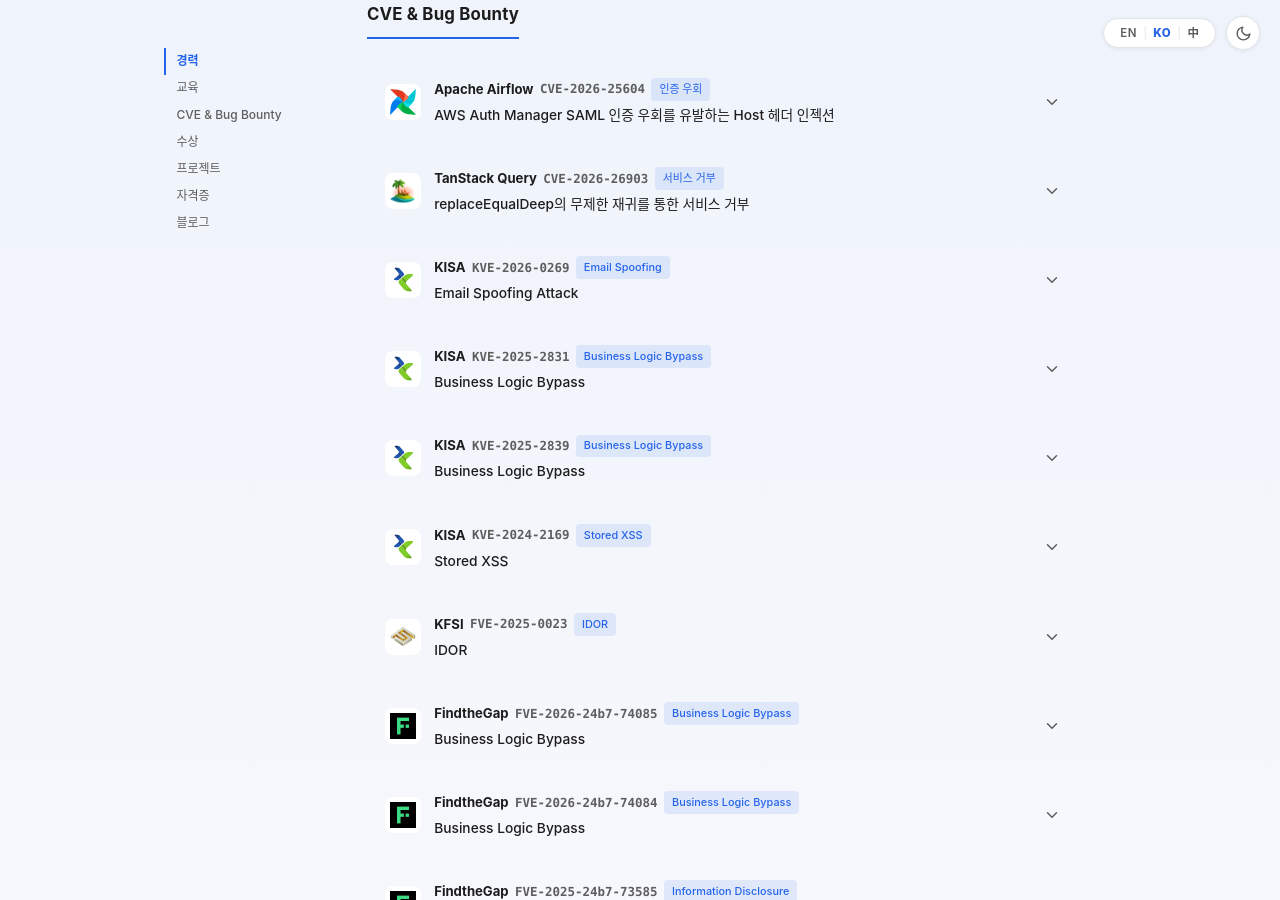
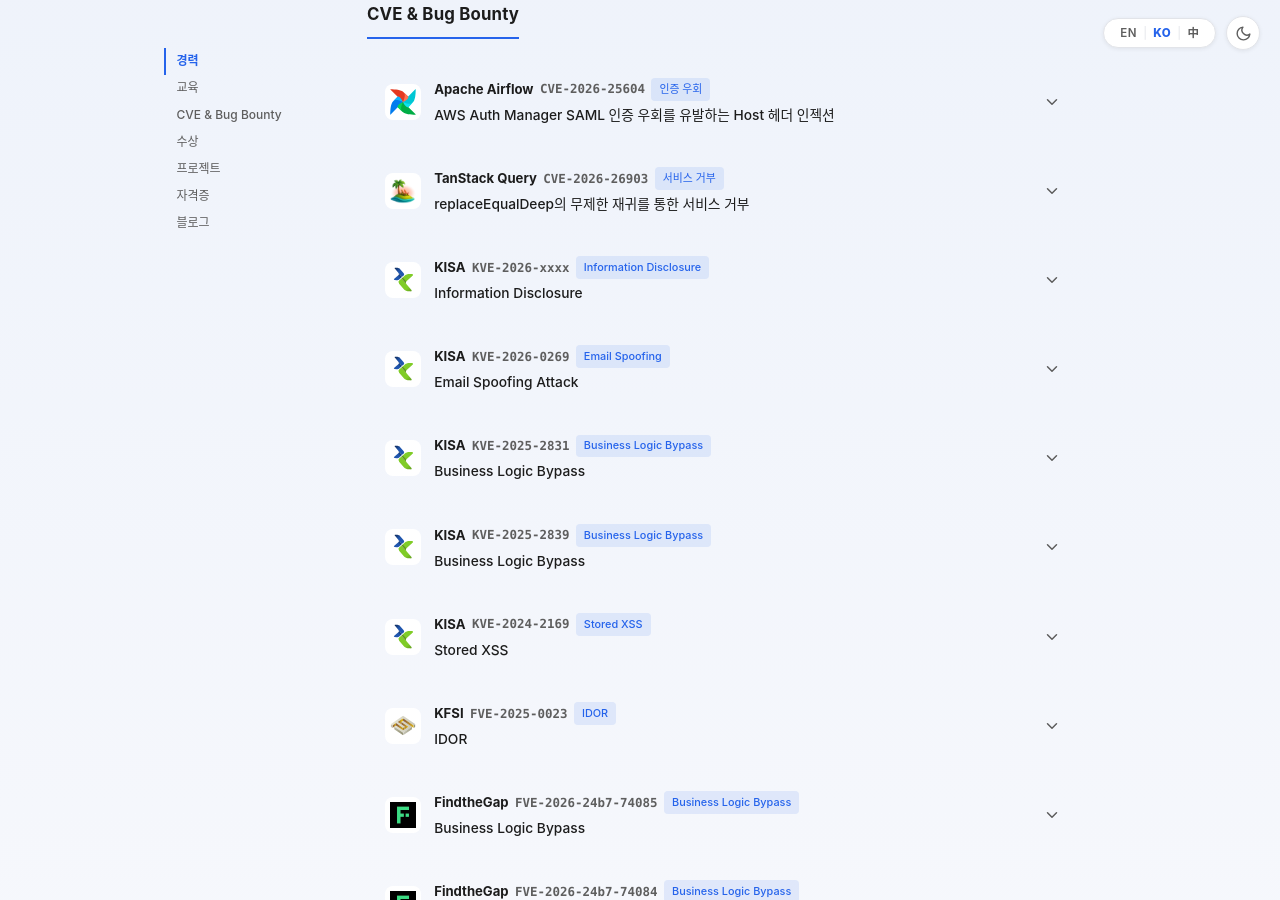
Before and after one commit to John-Jung/John-Jung.github.io, a Jekyll site: the page built from index.html, in a window 1280 px wide and 900 px high, scrolled down 1665 px. Built offline with Jekyll 4.4.1, drawn with Linux system fonts in a browser that asks for light colours.

Commit message:
add 2026 KVE

```diff
--- a/_data/profile_en.yml
+++ b/_data/profile_en.yml
@@ -217,6 +217,15 @@
   - category: "bugbounty"
     vendor: "KISA"
     vendor_logo: "/assets/vendors/KisaLogo.svg"
+    cve: "KVE-2026-xxxx"
+    type: "Information Disclosure"
+    title: "Information Disclosure"
+    description: ""
+    links: []
+
+  - category: "bugbounty"
+    vendor: "KISA"
+    vendor_logo: "/assets/vendors/KisaLogo.svg"
     cve: "KVE-2026-0269"
     type: "Email Spoofing"
     title: "Email Spoofing  Attack"
--- a/_data/profile_ko.yml
+++ b/_data/profile_ko.yml
@@ -211,6 +211,15 @@
   - category: "bugbounty"
     vendor: "KISA"
     vendor_logo: "/assets/vendors/KisaLogo.svg"
+    cve: "KVE-2026-xxxx"
+    type: "Information Disclosure"
+    title: "Information Disclosure"
+    description: ""
+    links: []
+
+  - category: "bugbounty"
+    vendor: "KISA"
+    vendor_logo: "/assets/vendors/KisaLogo.svg"
     cve: "KVE-2026-0269"
     type: "Email Spoofing"
     title: "Email Spoofing  Attack"
--- a/_data/profile_zh.yml
+++ b/_data/profile_zh.yml
@@ -210,6 +210,15 @@
   - category: "bugbounty"
     vendor: "KISA"
     vendor_logo: "/assets/vendors/KisaLogo.svg"
+    cve: "KVE-2026-xxxx"
+    type: "Information Disclosure"
+    title: "Information Disclosure"
+    description: ""
+    links: []
+
+  - category: "bugbounty"
+    vendor: "KISA"
+    vendor_logo: "/assets/vendors/KisaLogo.svg"
     cve: "KVE-2026-0269"
     type: "Email Spoofing"
     title: "Email Spoofing  Attack"
```
